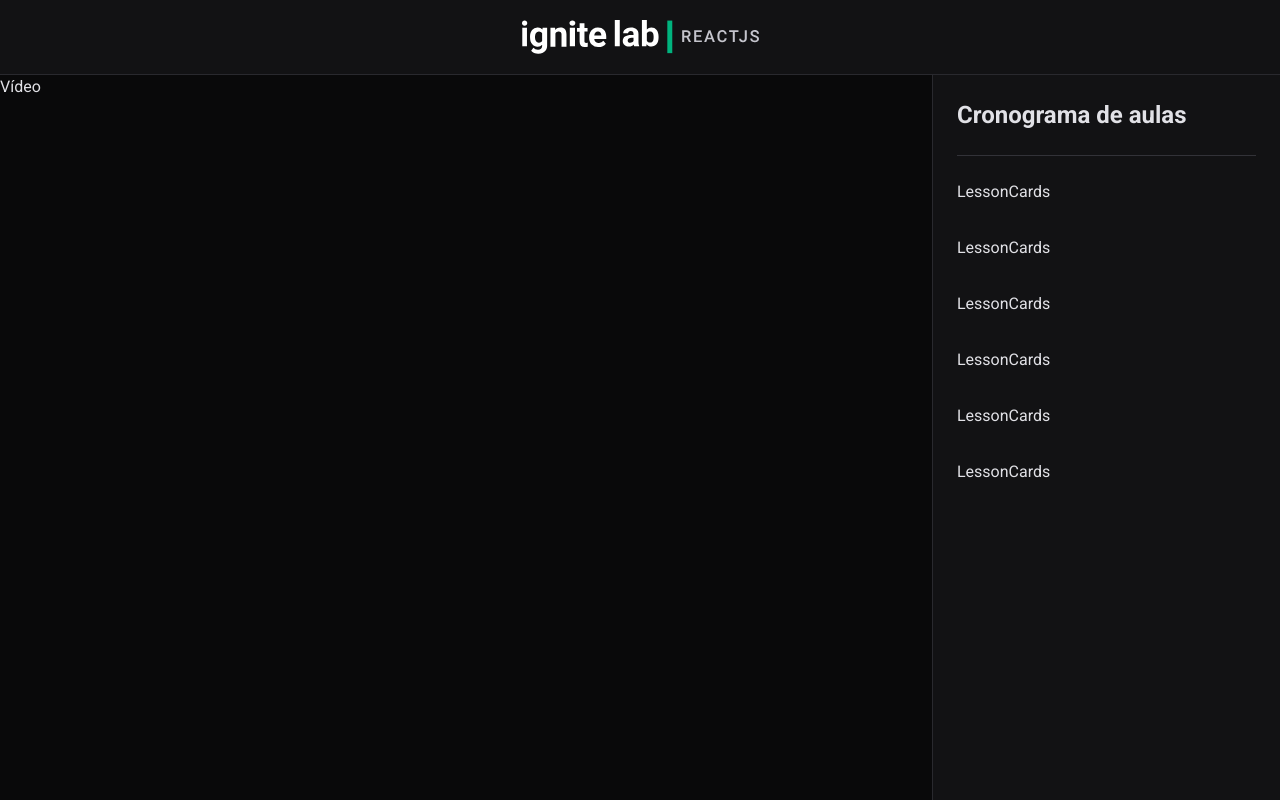
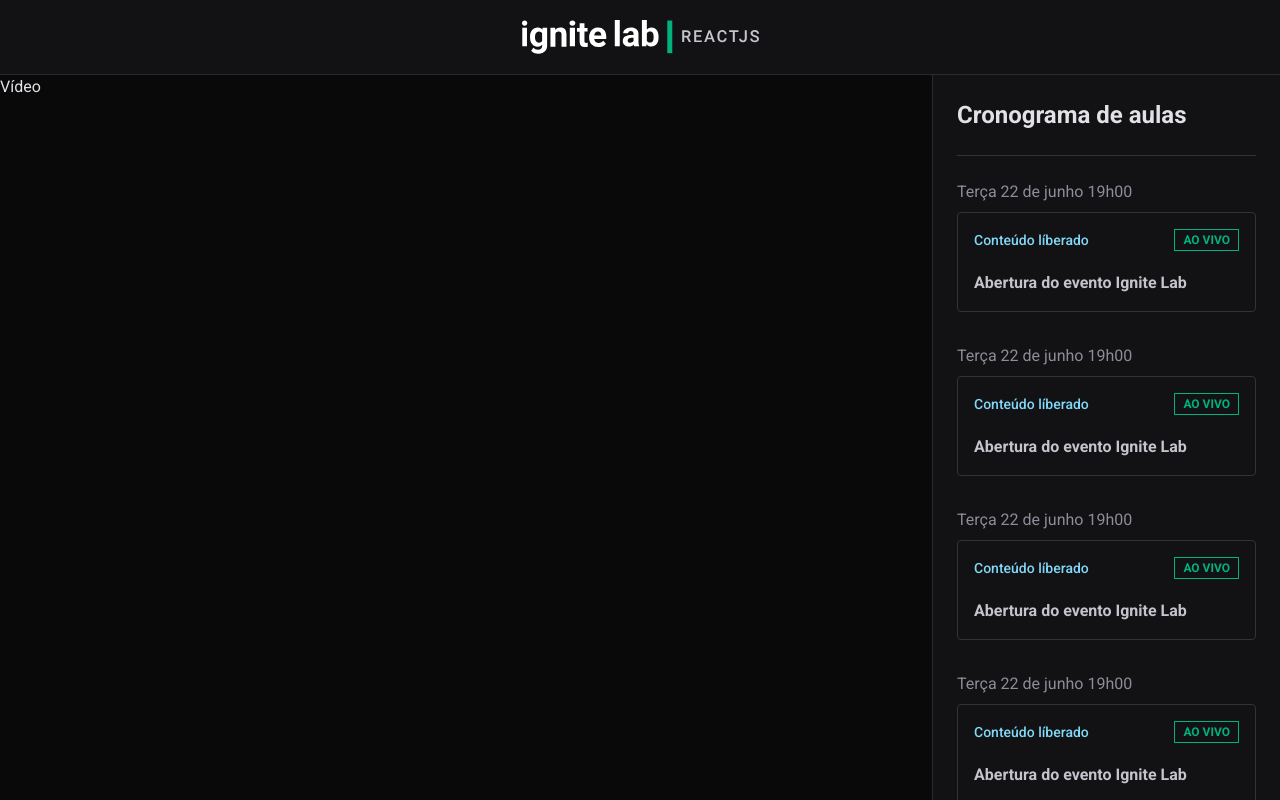
Before and after one commit to m7bellei/ignite-lab02-react, a React (Vite) app: page / in a window 1280 px wide. Shown: the top 800 px of the page. Built offline with nearby package versions, Linux system fonts and the light colour scheme.

Commit message:
started lesson cards inside sidebar

```diff
--- a/src/components/LessonCards.tsx
+++ b/src/components/LessonCards.tsx
@@ -1,5 +1,24 @@
 export function LessonCards() {
     return (
-        <h1>LessonCards</h1>
+        <a href="#">
+            <span className="text-gray-300">
+                Terça 22 de junho 19h00
+            </span>
+
+            <div className="rounded border border-gray-500 p-4 mt-2 ">
+                <header className="flex items-center justify-between">
+                    <span className="text-sm text-blue-500 font-medium">
+                        Conteúdo líberado
+                    </span>
+                    <span className="text-xs rounder py-[0.125rem] px-2 border border-green-300 font-bold text-green-300">
+                        AO VIVO
+                    </span>
+                </header>
+
+                <strong className="text-gray-200 mt-5 block">
+                    Abertura do evento Ignite Lab
+                </strong>
+            </div>
+        </a>
     )
 }
```
